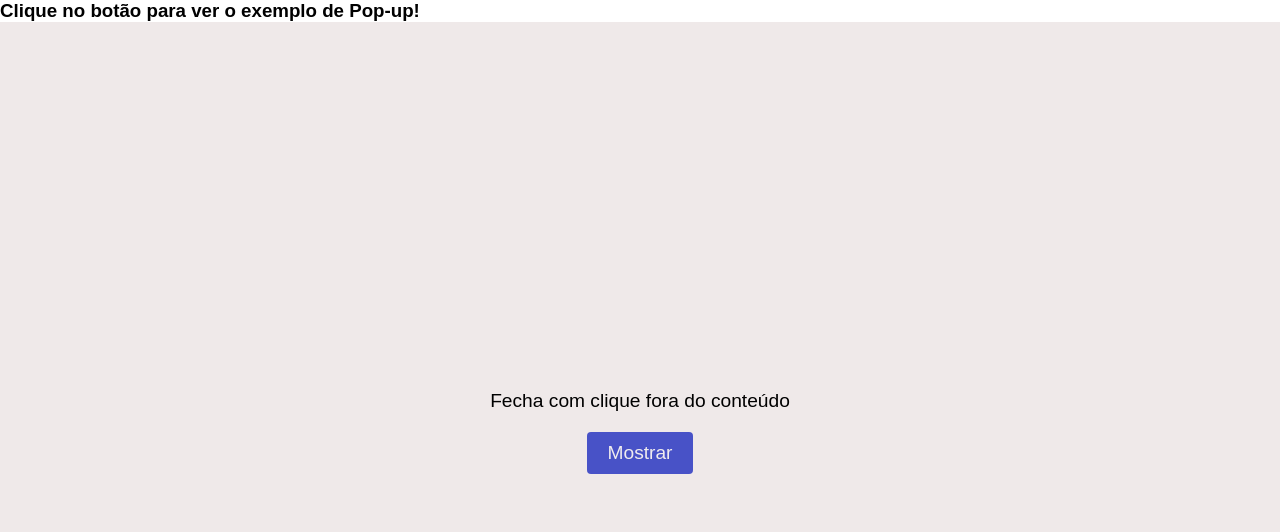
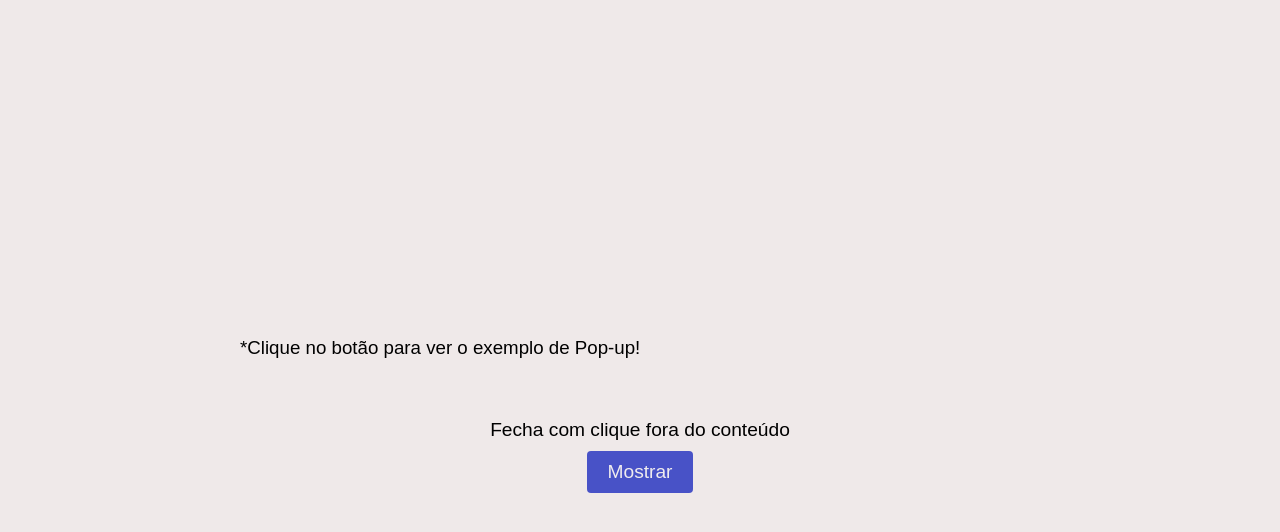
Before and after one commit to Refusado/Pop-up-CSS, a plain HTML site: page index.html in a window 1280 px wide. Drawn offline with Linux system fonts and the light colour scheme.

Commit message:
Melhorias

```diff
--- a/style.css
+++ b/style.css
@@ -4,22 +4,41 @@
   box-sizing: border-box;
   font-family: sans-serif;
 }
-main {
-  background-color: #efe9e9;
+html, body {
   width: 100vw;
   height: 100vh;
-
+}
+body {
+  background-color: #efe9e9;
   display: flex;
   justify-content: center;
-  align-items: center;
   flex-flow: column nowrap;
 }
-main > p {
-  margin: 20px;
+.body-hint {
+  margin: 20px auto;
+  padding: 10px;
+  width: min(820px, 94vw);
+  font-weight: 100;
+}
+.body-hint::before {
+  content: '*';
+}
+main {
+  width: 100vw;
+  display: flex;
+  justify-content: center;
+  flex-flow: wrap;
+}
+.popup-title {
+  padding: min(10px, 2vw);
+  margin-top: 20px;
   font-size: 1.2rem;
+  text-align: center;
 }
-#popup-button {
-  width: fit-content;
+.popup-button {
   height: fit-content;
-  padding: 20px 40px;
+  margin: 0 100%;
 }
+.disclaimer {
+    display: none;
+}
```
